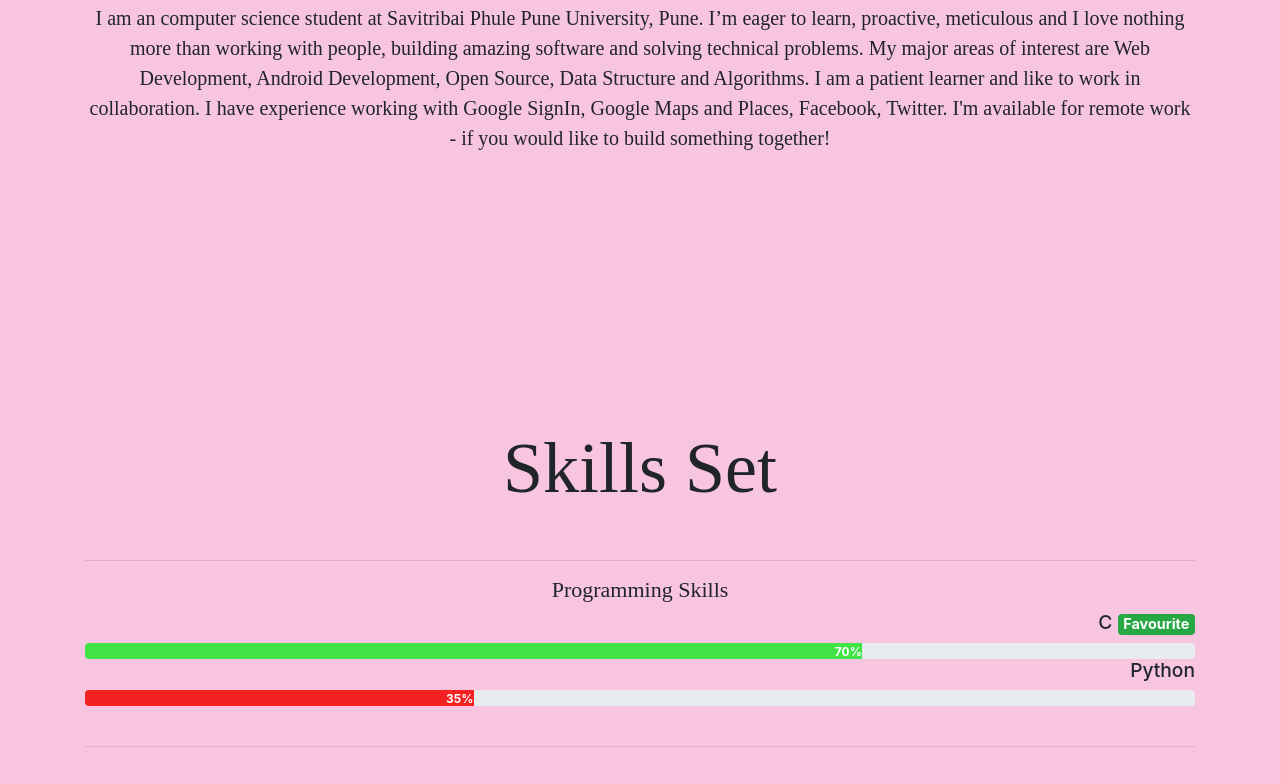
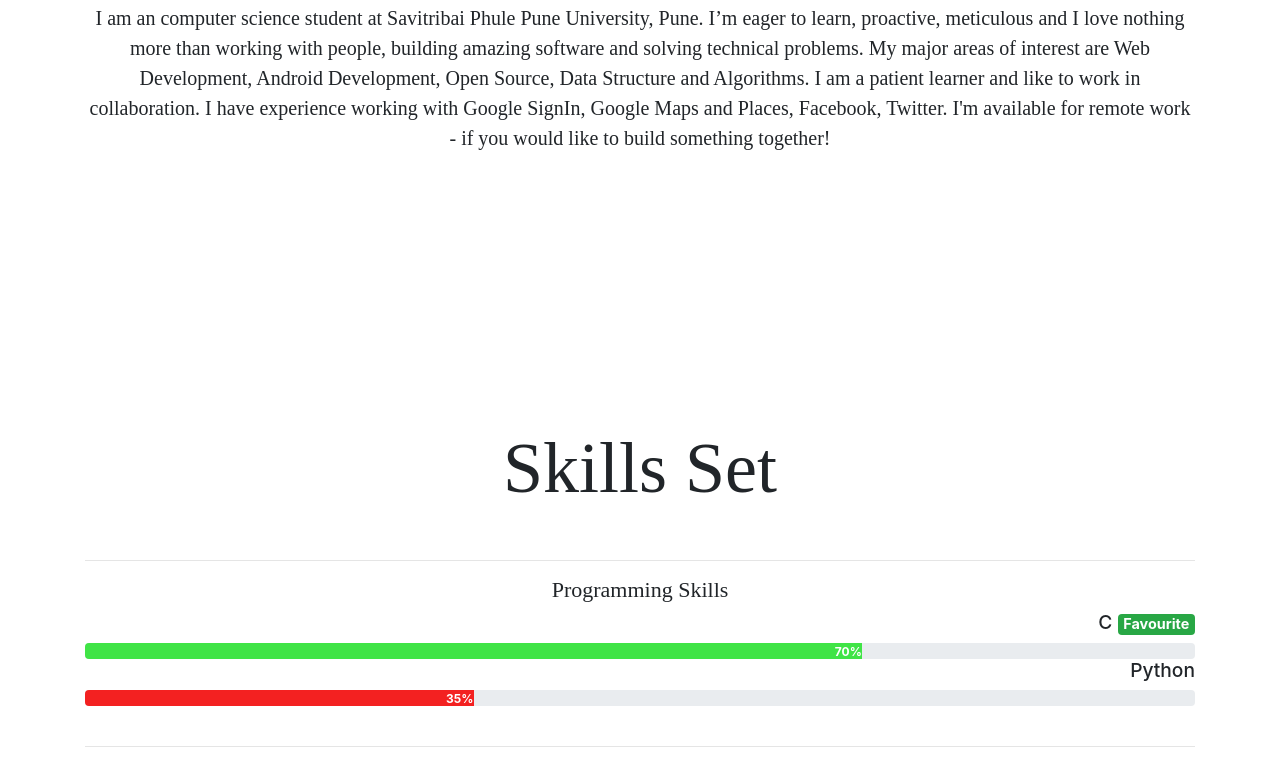
Before and after one commit to AmitGujar/AmitGujar.github.io, a plain HTML site: page index.html in a window 1280 px wide. Shown: the part 712-1496 px from the top of the page. Drawn offline with nearby package versions, Linux system fonts and the light colour scheme; a web font is replaced by a local one.

Commit message:
Update index.html

```diff
--- a/index.html
+++ b/index.html
@@ -44,7 +44,7 @@
     <link href='https://fonts.googleapis.com/css?family=Alegreya' rel='stylesheet'>
     <link rel="shortcut icon" type="image/png" href="https://avatars3.githubusercontent.com/u/42475986?s=460&v=4">
   </head>
-  <body style="background-color:rgb(247, 197, 223)">
+  <body>
         <div class="bg">
             <a href="https://github.com/AmitGujar/AmitGujar.github.io">
                 <div class="corner-ribbon top-right sticky blue">Fork on Github</div>
```
